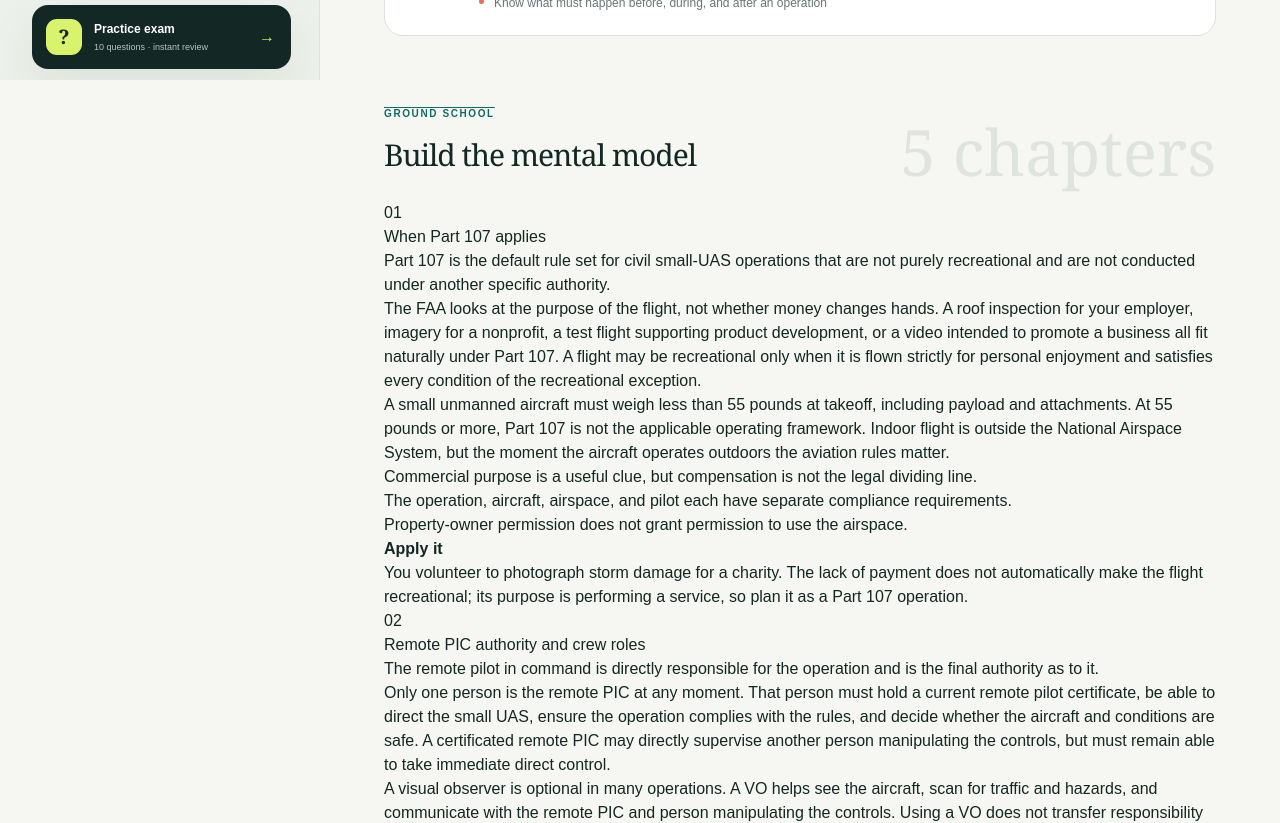
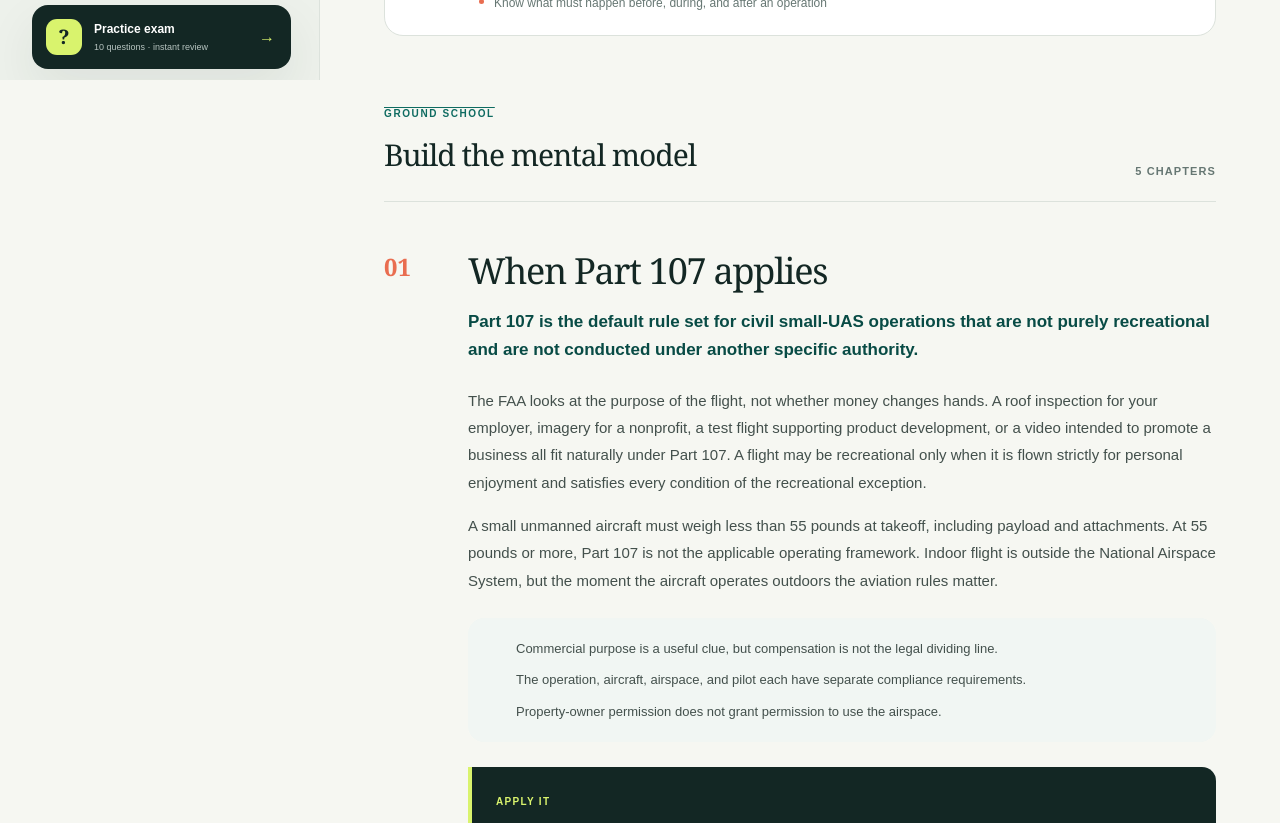
Before and after one commit to arjangupta/part-107-prep, a Next.js app: page / in a window 1280 px wide. Shown: the part 720-1543 px from the top of the page. Built offline with nearby package versions, Linux system fonts and the light colour scheme.

Commit message:
Style comprehensive study modules

```diff
--- a/app/globals.css
+++ b/app/globals.css
@@ -262,3 +262,79 @@ button:focus-visible, a:focus-visible { outline: 3px solid rgba(14, 107, 97, .28
 @media (prefers-reduced-motion: reduce) {
   *, *::before, *::after { scroll-behavior: auto !important; animation-duration: .01ms !important; transition-duration: .01ms !important; }
 }
+
+
+/* Rigorous lesson content */
+.deep-study, .scenario-workshop, .mastery-grid { margin-bottom: 72px; }
+.deep-study .section-count, .scenario-workshop .section-count {
+  color: var(--muted); font-family: inherit; font-size: 11px; font-weight: 900;
+  letter-spacing: .1em; text-transform: uppercase; line-height: 1;
+}
+.chapter-list { border-top: 1px solid var(--line); }
+.study-chapter {
+  display: grid; grid-template-columns: 56px minmax(0, 1fr); gap: 28px;
+  padding: 42px 0; border-bottom: 1px solid var(--line);
+}
+.chapter-number {
+  padding-top: 5px; color: var(--coral); font-family: Georgia, serif;
+  font-size: 24px; font-weight: 600;
+}
+.chapter-content { max-width: 790px; }
+.chapter-content h3 {
+  margin: 0 0 10px; color: var(--ink); font-family: Georgia, "Times New Roman", serif;
+  font-size: clamp(26px, 3vw, 36px); font-weight: 500; letter-spacing: -.035em;
+}
+.chapter-content > p {
+  margin: 16px 0 0; color: #43504c; font-size: 15px; line-height: 1.82;
+}
+.chapter-content .chapter-lead {
+  margin: 0 0 24px; color: var(--teal-dark); font-size: 17px; font-weight: 700; line-height: 1.6;
+}
+.study-points {
+  display: grid; gap: 10px; margin: 24px 0 0; padding: 20px 24px 20px 44px;
+  border-radius: 16px; background: #f1f6f3;
+}
+.study-points li { padding-left: 4px; color: #43504c; font-size: 13px; line-height: 1.65; }
+.study-points li::marker { color: var(--teal); }
+.worked-example {
+  margin-top: 25px; padding: 21px 24px; border-left: 4px solid var(--lime);
+  border-radius: 0 14px 14px 0; background: var(--ink); color: white;
+}
+.worked-example strong {
+  color: var(--lime); font-size: 10px; letter-spacing: .13em; text-transform: uppercase;
+}
+.worked-example p { margin: 8px 0 0; color: #d7e3df; font-size: 13px; line-height: 1.7; }
+.scenario-stack { display: grid; gap: 18px; }
+.scenario-workshop .scenario-card { margin-bottom: 0; }
+.scenario-answer ol { margin: 18px 0 0; padding-left: 23px; }
+.scenario-answer li { margin: 9px 0; padding-left: 6px; color: #634d43; font-size: 13px; line-height: 1.6; }
+.scenario-answer li::marker { color: var(--coral); font-weight: 900; }
+.exam-trap {
+  margin-top: 18px; padding: 12px 14px; border-radius: 10px;
+  background: #ffe7df; color: #823e2e; font-size: 12px; line-height: 1.5;
+}
+.mastery-grid { display: grid; grid-template-columns: 1fr 1fr; gap: 18px; }
+.trap-panel, .recall-panel {
+  padding: 32px; border: 1px solid var(--line); border-radius: 22px; background: var(--white);
+}
+.trap-panel { border-top: 5px solid var(--coral); }
+.recall-panel { border-top: 5px solid var(--teal); }
+.trap-panel h2, .recall-panel h2 {
+  margin: 10px 0 22px; font-family: Georgia, "Times New Roman", serif;
+  font-size: 25px; font-weight: 500; letter-spacing: -.03em;
+}
+.trap-panel ul, .recall-panel ol { margin: 0; padding-left: 21px; }
+.trap-panel li, .recall-panel li {
+  margin: 12px 0; padding-left: 5px; color: var(--muted); font-size: 13px; line-height: 1.55;
+}
+.trap-panel li::marker { color: var(--coral); }
+.recall-panel li::marker { color: var(--teal); font-weight: 900; }
+
+@media (max-width: 760px) {
+  .study-chapter { grid-template-columns: 36px minmax(0, 1fr); gap: 12px; padding: 32px 0; }
+  .chapter-number { font-size: 17px; }
+  .chapter-content > p { font-size: 14px; line-height: 1.75; }
+  .chapter-content .chapter-lead { font-size: 15px; }
+  .mastery-grid { grid-template-columns: 1fr; }
+  .trap-panel, .recall-panel { padding: 25px 21px; }
+}
```
